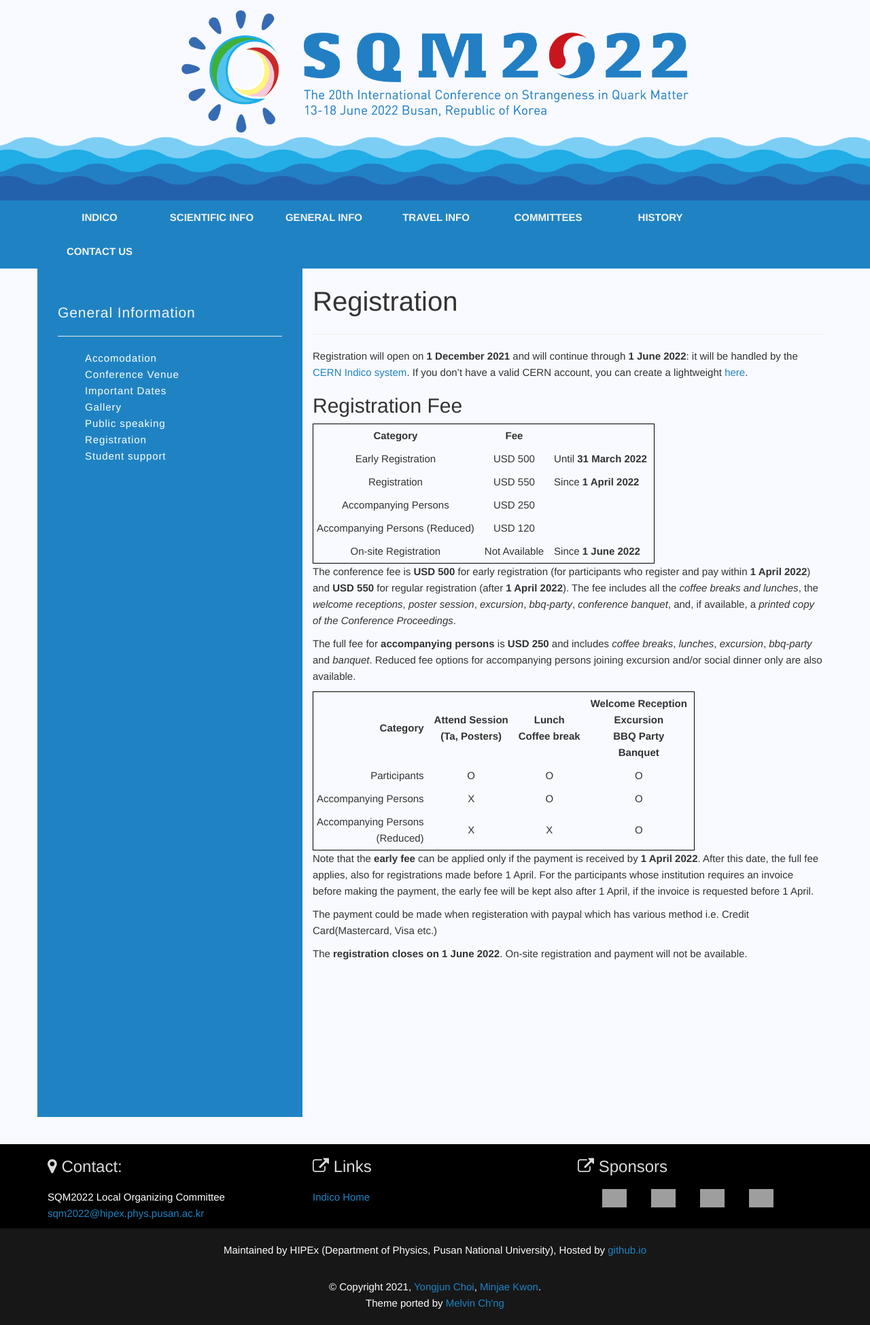
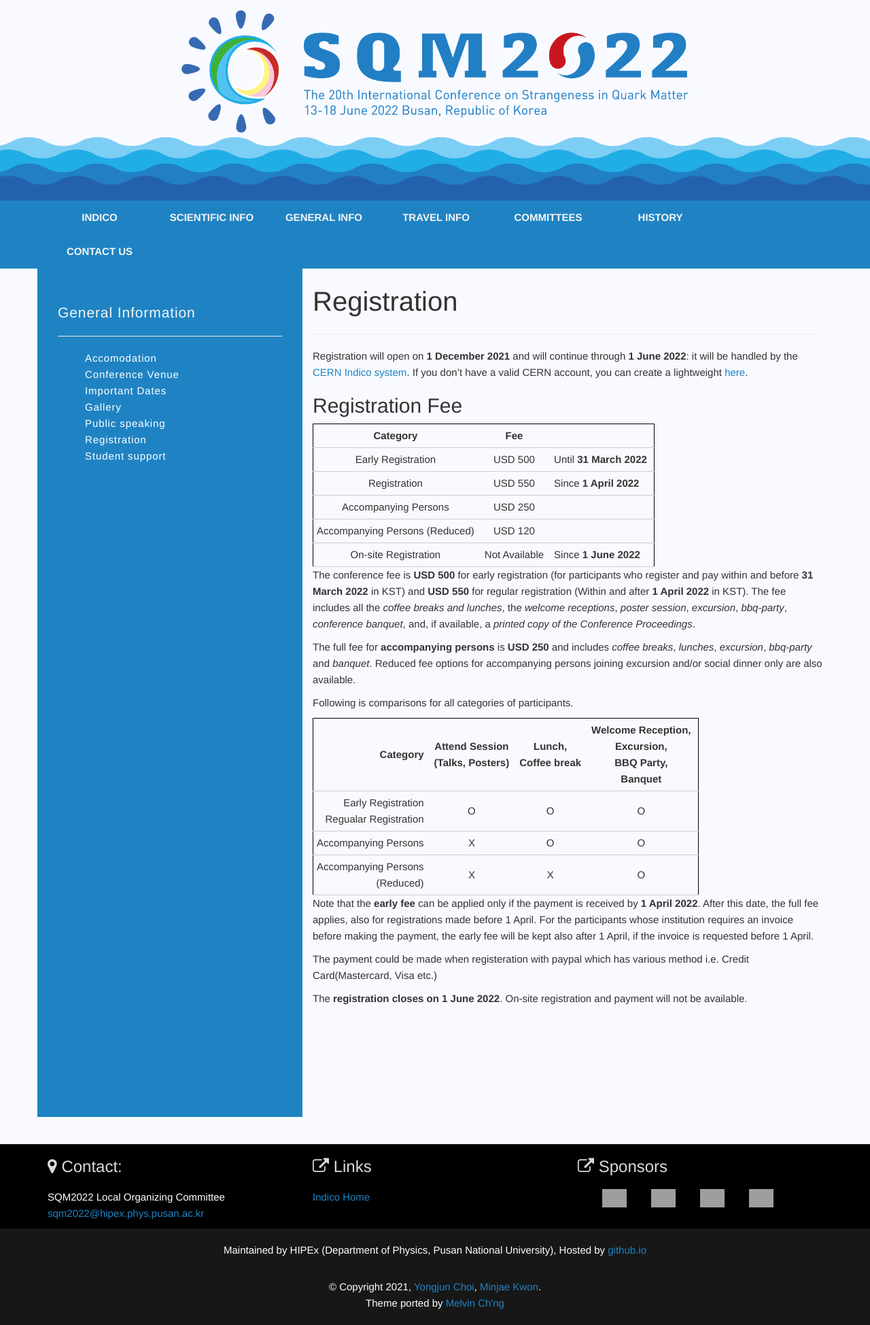
Before and after one commit to SQM2021/SQM2021.github.io, a Jekyll site: the page built from _pages/general-info/registration.md, in a window 1280 px wide. Shown: the whole page at 68% size. Built offline with Jekyll 4.4.1, drawn with Linux system fonts in a browser that asks for light colours; grey boxes are pictures that could not be loaded.

Commit message:
20210830-03

```diff
--- a/_pages/general-info/registration.md
+++ b/_pages/general-info/registration.md
@@ -27,15 +30,17 @@ Registration will open on **1 December 2021** and will continue through **1 June
 | Accompanying Persons (Reduced) | USD 120        |                         |
 | On-site Registration           | Not Available  | Since **1 June 2022**   |
 
-The conference fee is **USD 500** for early registration (for participants who register and pay within **1 April 2022**) and **USD 550** for regular registration (after **1 April 2022**). The fee includes all the *coffee breaks and lunches*, the *welcome receptions*, *poster session*, *excursion*, *bbq-party*, *conference banquet*,  and, if available, a *printed copy of the Conference Proceedings*.
+The conference fee is **USD 500** for early registration (for participants who register and pay within and before **31 March 2022** in KST) and **USD 550** for regular registration (Within and after **1 April 2022** in KST). The fee includes all the *coffee breaks and lunches*, the *welcome receptions*, *poster session*, *excursion*, *bbq-party*, *conference banquet*,  and, if available, a *printed copy of the Conference Proceedings*.
 
 The full fee for **accompanying persons** is **USD 250** and includes *coffee breaks*, *lunches*, *excursion*, *bbq-party* and *banquet*. Reduced fee options for accompanying persons joining excursion and/or social dinner only are also available.
 
-| Category                            | Attend Session<br>(Ta, Posters)   | Lunch<br>Coffee break        | Welcome Reception<br>Excursion<br>BBQ Party<br>Banquet |
-|------------------------------------:|:---------------------------------:|:----------------------------:|:------------------------------------------------------:|
-| Participants                        | O                                 | O                            | O                                                      |
-| Accompanying Persons                | X                                 | O                            | O                                                      |
-| Accompanying Persons <br> (Reduced) | X                                 | X                            | O                                                      |
+Following is comparisons for all categories of participants.
+
+| Category                                    | Attend Session<br>(Talks, Posters)    | Lunch,<br>Coffee break       | Welcome Reception,<br>Excursion,<br>BBQ Party,<br>Banquet |
+|--------------------------------------------:|:-------------------------------------:|:----------------------------:|:---------------------------------------------------------:|
+| Early Registration<br>Regualar Registration | O                                     | O                            | O                                                         |
+| Accompanying Persons                        | X                                     | O                            | O                                                         |
+| Accompanying Persons <br> (Reduced)         | X                                     | X                            | O                                                         |
 
 Note that the **early fee** can be applied only if the payment is received by **1 April 2022**. After this date, the full fee applies, also for registrations made before 1 April. For the participants whose institution requires an invoice before making the payment, the early fee will be kept also after 1 April, if the invoice is requested before 1 April.
 
```
Also changed, not shown: other parts of _pages/general-info/registration.md (+3 -0 lines).
